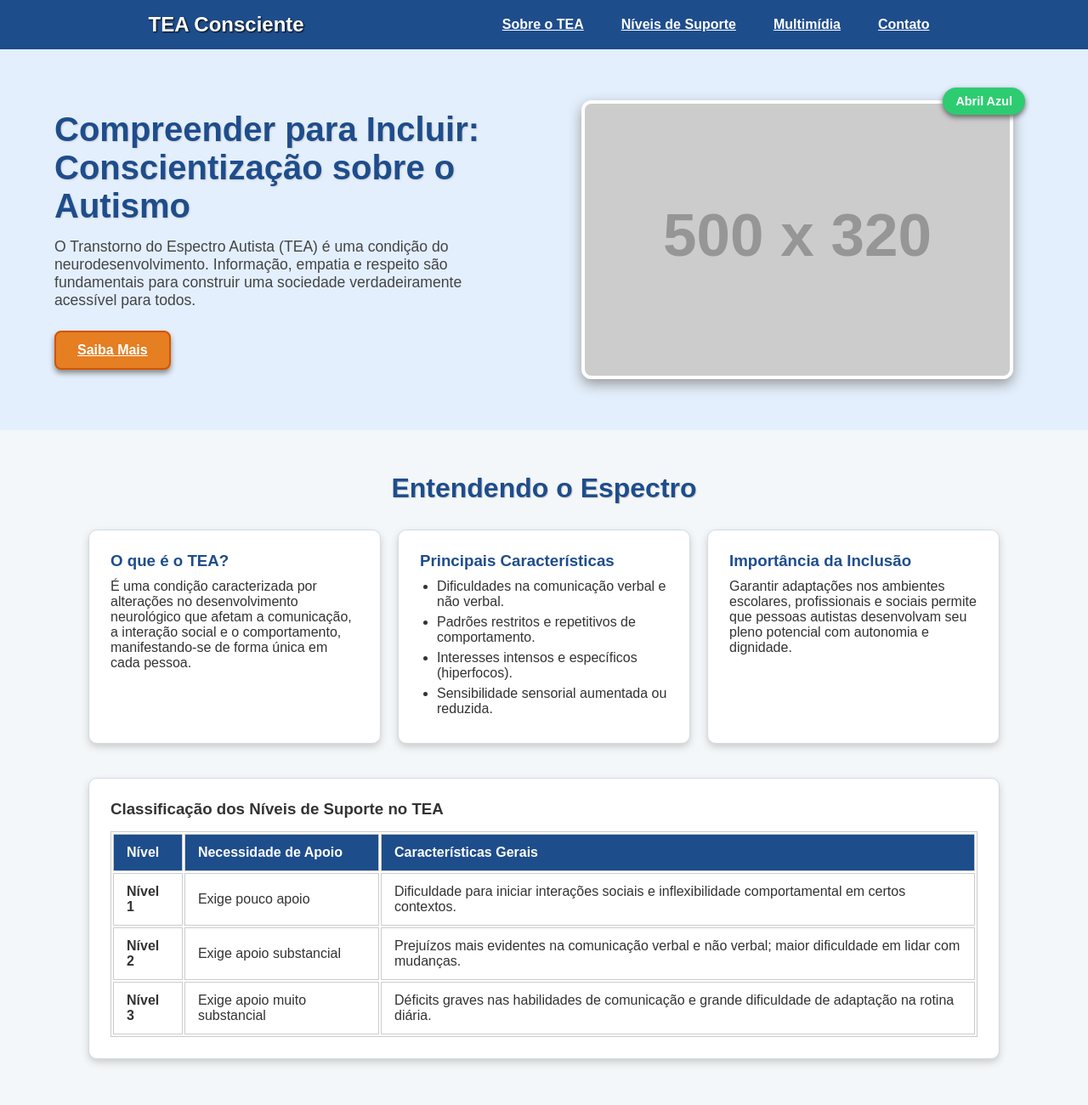
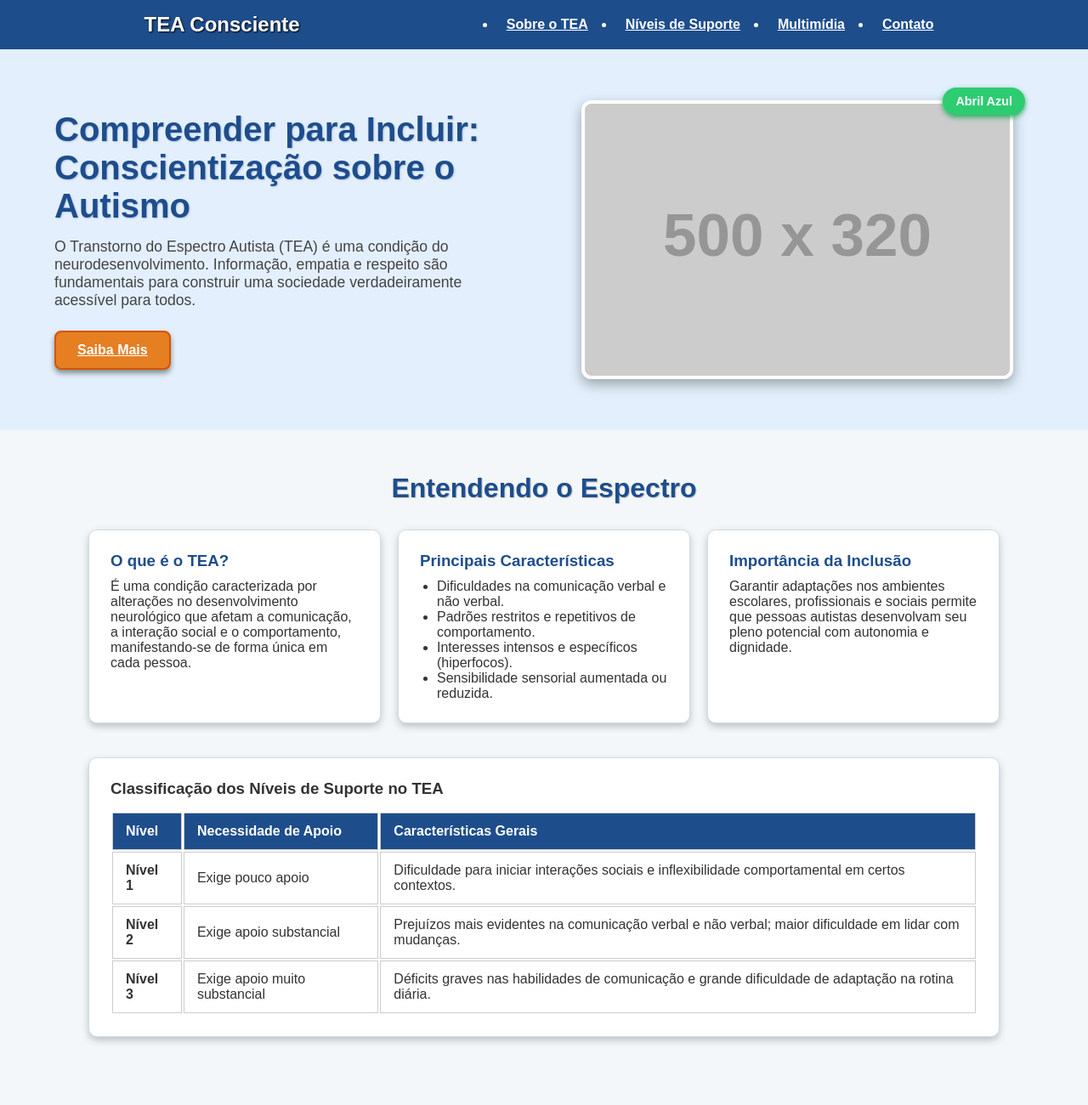
Before and after one commit to rafael-eslucas/pw_gemini, a plain HTML site: page index.html in a window 1280 px wide. Shown: the top 1300 px of the page at 85% size. Drawn offline with Linux system fonts and the light colour scheme; placeholder pictures from the web are drawn by us.

Commit message:
Refactor CSS styles in index.html
Updated box-shadow colors and removed unnecessary CSS rules.

```diff
--- a/index.html
+++ b/index.html
@@ -27,7 +27,7 @@
             justify-content: space-around;
             align-items: center;
             position: relative;
-            box-shadow: 0 2px 8px #000000;
+            box-shadow: 0 2px 8px #0d2342;
         }
 
         .logo {
@@ -39,10 +39,7 @@
         nav ul {
             display: flex;
             gap: 20px;
-        }
-
-        nav li {
-            display: inline;
+            padding-left: 20px;
         }
 
         nav a {
@@ -77,7 +74,7 @@
             font-size: 2.5rem;
             color: #1e4d8c;
             margin-bottom: 15px;
-            text-shadow: 1px 1px 2px #cccccc;
+            text-shadow: 1px 1px 2px #b0c4de;
         }
 
         .hero-texto p {
@@ -94,7 +91,7 @@
             padding: 12px 25px;
             border-radius: 8px;
             border: 2px solid #d35400;
-            box-shadow: 0 4px 6px #888888;
+            box-shadow: 0 4px 6px #7f8c8d;
         }
 
         .btn-cta:hover {
@@ -113,7 +110,7 @@
             height: auto;
             border-radius: 12px;
             border: 4px solid #ffffff;
-            box-shadow: 0 6px 15px #999999;
+            box-shadow: 0 6px 15px #95a5a6;
         }
 
         .selo-destaque {
@@ -126,7 +123,7 @@
             padding: 8px 15px;
             border-radius: 20px;
             font-size: 0.9rem;
-            box-shadow: 0 3px 6px #666666;
+            box-shadow: 0 3px 6px #27ae60;
         }
 
         /* Seções Informativas */
@@ -141,7 +138,7 @@
             font-size: 2rem;
             color: #1e4d8c;
             margin-bottom: 30px;
-            text-shadow: 1px 1px 1px #cccccc;
+            text-shadow: 1px 1px 1px #bdc3c7;
         }
 
         .cards-container {
@@ -156,12 +153,12 @@
             padding: 25px;
             border-radius: 10px;
             border: 1px solid #d1dce5;
-            box-shadow: 0 4px 8px #cccccc;
+            box-shadow: 0 4px 8px #bdc3c7;
             flex: 1;
         }
 
         .card:hover {
-            box-shadow: 0 8px 16px #888888;
+            box-shadow: 0 8px 16px #7f8c8d;
             border-color: #1e4d8c;
         }
 
@@ -175,23 +172,18 @@
             margin-top: 10px;
         }
 
-        .card li {
-            margin-bottom: 6px;
-        }
-
         /* Tabela de Dados */
         .tabela-container {
             background-color: #ffffff;
             padding: 25px;
             border-radius: 10px;
             border: 1px solid #d1dce5;
-            box-shadow: 0 4px 8px #cccccc;
+            box-shadow: 0 4px 8px #bdc3c7;
         }
 
         table {
             width: 100%;
             margin-top: 15px;
-            border: 1px solid #cccccc;
         }
 
         th, td {
@@ -219,7 +211,7 @@
             padding: 30px;
             border-radius: 10px;
             border: 1px solid #d1dce5;
-            box-shadow: 0 4px 8px #cccccc;
+            box-shadow: 0 4px 8px #bdc3c7;
         }
 
         .midia-item {
@@ -237,7 +229,7 @@
             width: 100%;
             border-radius: 8px;
             border: 2px solid #1e4d8c;
-            box-shadow: 0 4px 8px #bbbbbb;
+            box-shadow: 0 4px 8px #bdc3c7;
         }
 
         /* Rodapé (Footer) */
@@ -321,14 +313,11 @@
         <div id="dados" class="tabela-container">
             <h3>Classificação dos Níveis de Suporte no TEA</h3>
             <table>
-                <thead>
                 <tr>
                     <th>Nível</th>
                     <th>Necessidade de Apoio</th>
                     <th>Características Gerais</th>
                 </tr>
-                </thead>
-                <tbody>
                 <tr>
                     <td><strong>Nível 1</strong></td>
                     <td>Exige pouco apoio</td>
@@ -344,7 +333,6 @@
                     <td>Exige apoio muito substancial</td>
                     <td>Déficits graves nas habilidades de comunicação e grande dificuldade de adaptação na rotina diária.</td>
                 </tr>
-                </tbody>
             </table>
         </div>
     </section>
```
Lines whose indentation alone changed are shown as unchanged.
